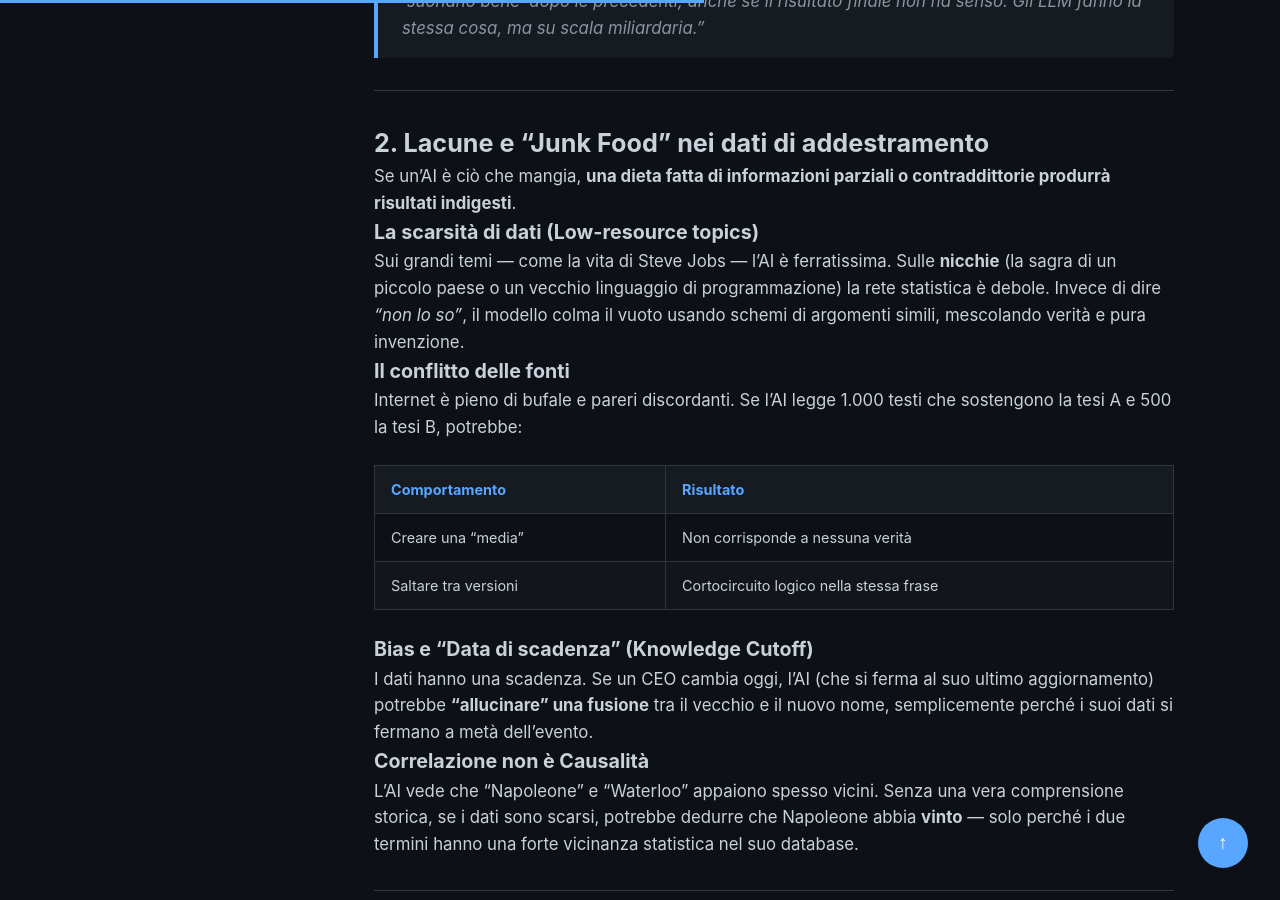
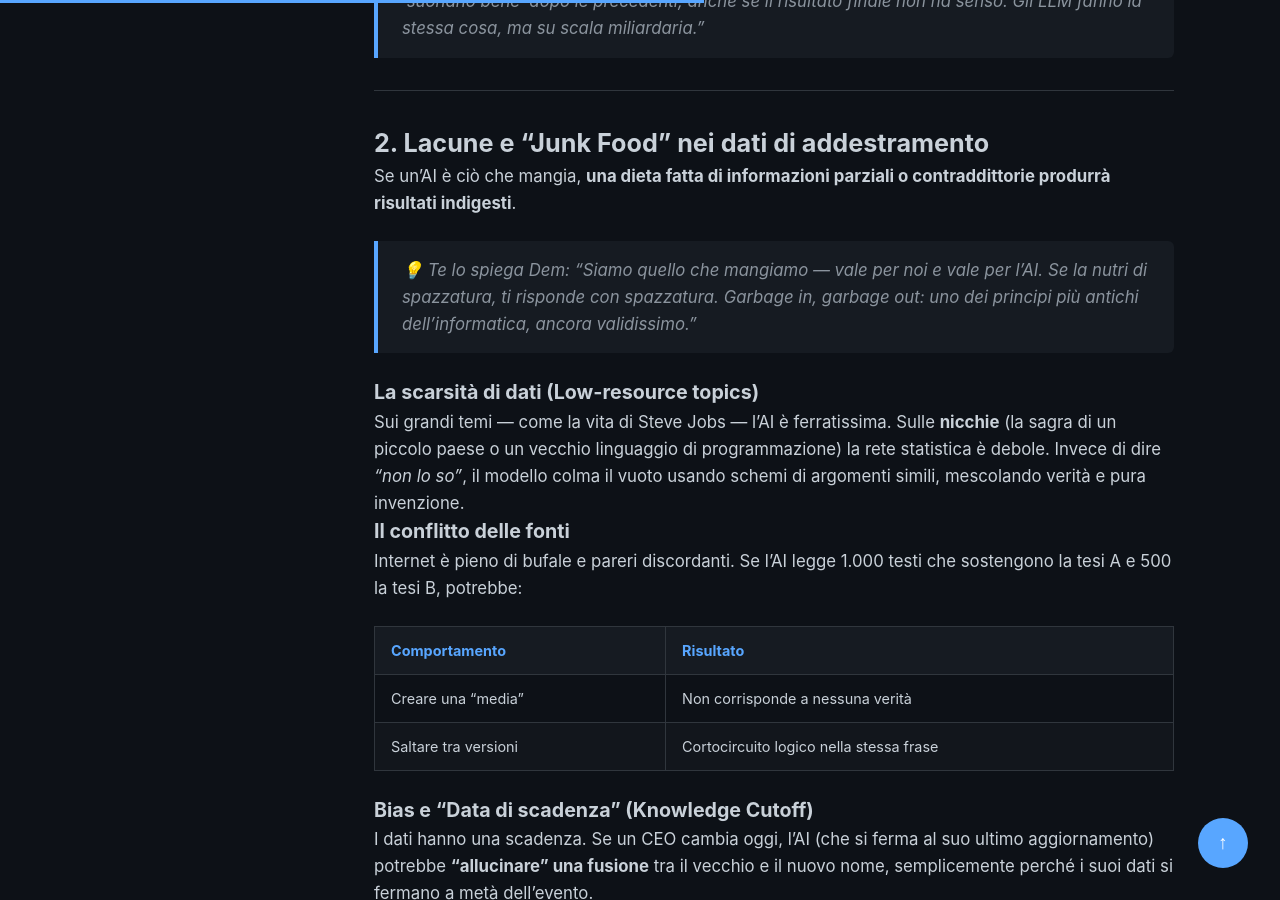
Before and after one commit to DemPago/DemPago.github.io, a Jekyll site: the page built from _posts/2026-02-28-ai-cazzara.md, in a window 1280 px wide and 900 px high, scrolled down 1859 px. Built offline with Jekyll 4.4.1, drawn with Linux system fonts in a browser that asks for light colours; comment, search, counter and statistics services are not loaded.

Commit message:
content: aggiunge box 'Te lo spiega Dem' nel paragrafo Junk Food

```diff
--- a/_posts/2026-02-28-ai-cazzara.md
+++ b/_posts/2026-02-28-ai-cazzara.md
@@ -37,6 +37,8 @@ In parole povere: se la prima parola è corretta, la seconda è verosimile, la t
 ## 2. Lacune e "Junk Food" nei dati di addestramento
 
 Se un'AI è ciò che mangia, **una dieta fatta di informazioni parziali o contraddittorie produrrà risultati indigesti**.
+
+> 💡 *Te lo spiega Dem*: "Siamo quello che mangiamo — vale per noi e vale per l'AI. Se la nutri di spazzatura, ti risponde con spazzatura. Garbage in, garbage out: uno dei principi più antichi dell'informatica, ancora validissimo."
 
 ### La scarsità di dati (Low-resource topics)
 
```
